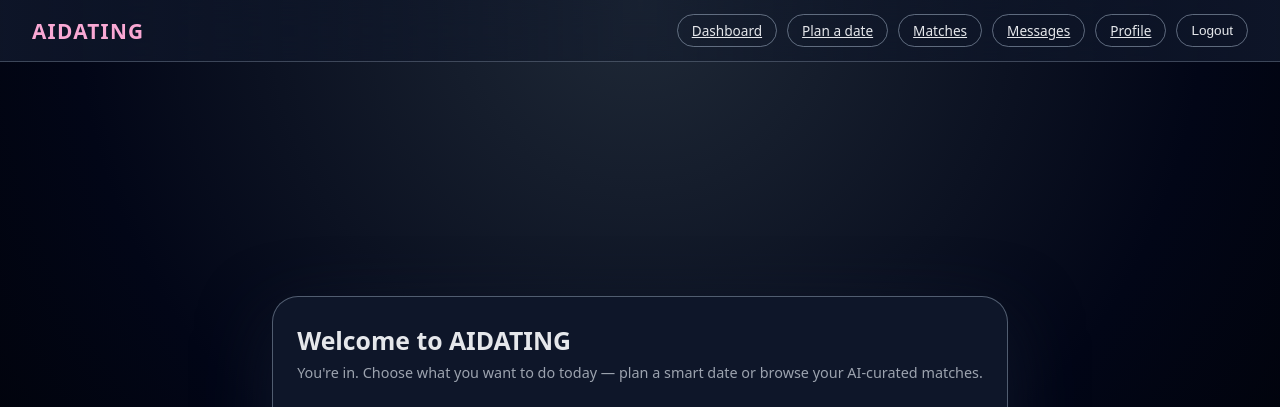
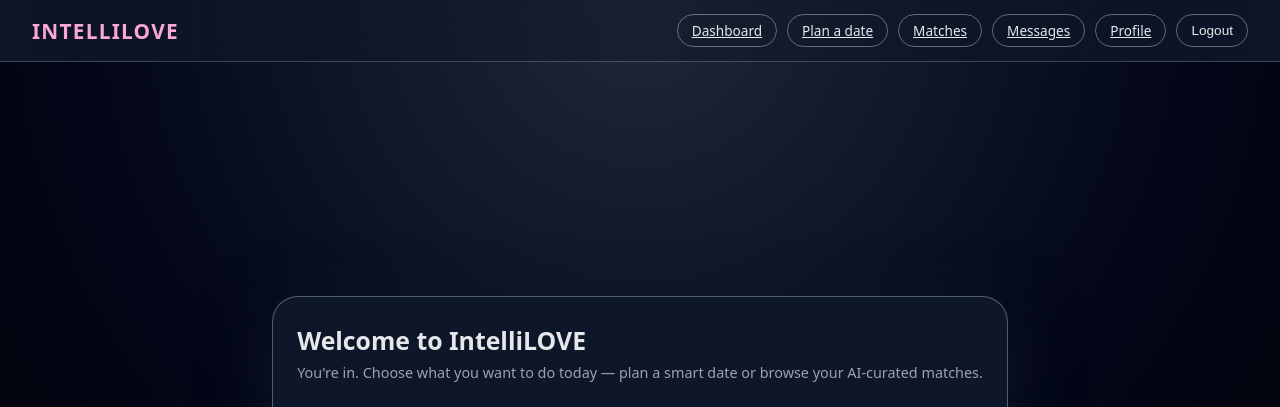
Before and after one commit to CL1234567890/AIDatingWeb, a React (Create React App) app in the folder frontend/: page /dashboard in a window 1280 px wide. Shown: the top 407 px of the page. Built offline with nearby package versions, Linux system fonts and the light colour scheme; no server answers; the database is empty; sample sign-in values are in the browser's storage.

Commit message:
changed name to intellilove

```diff
--- a/frontend/src/components/Navbar.js
+++ b/frontend/src/components/Navbar.js
@@ -41,7 +41,7 @@ const Navbar = ({ isAuth }) => {
   };
   return (
     <header className="navbar">
-      <div className="navbar-logo">AIDATING</div>
+      <div className="navbar-logo">IntelliLOVE</div>
 
       <div className="navbar-right">
         {isAuth ? (
--- a/frontend/src/pages/Dashboard.js
+++ b/frontend/src/pages/Dashboard.js
@@ -8,7 +8,7 @@ const Dashboard = () => {
 
   return (
     <div className="auth-card">
-      <h2>Welcome to AIDATING</h2>
+      <h2>Welcome to IntelliLOVE</h2>
       <p className="subtext">
         You're in. Choose what you want to do today — plan a smart date or
         browse your AI-curated matches.
```
Also changed, not shown: 1 other file (tests, documents, lock files or other folders).
